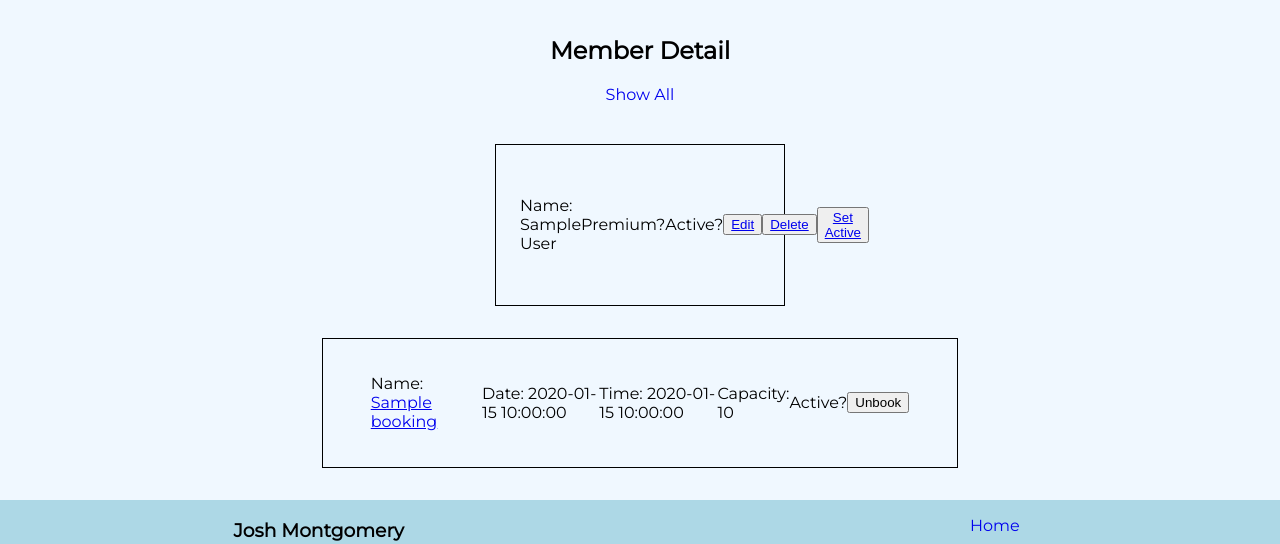
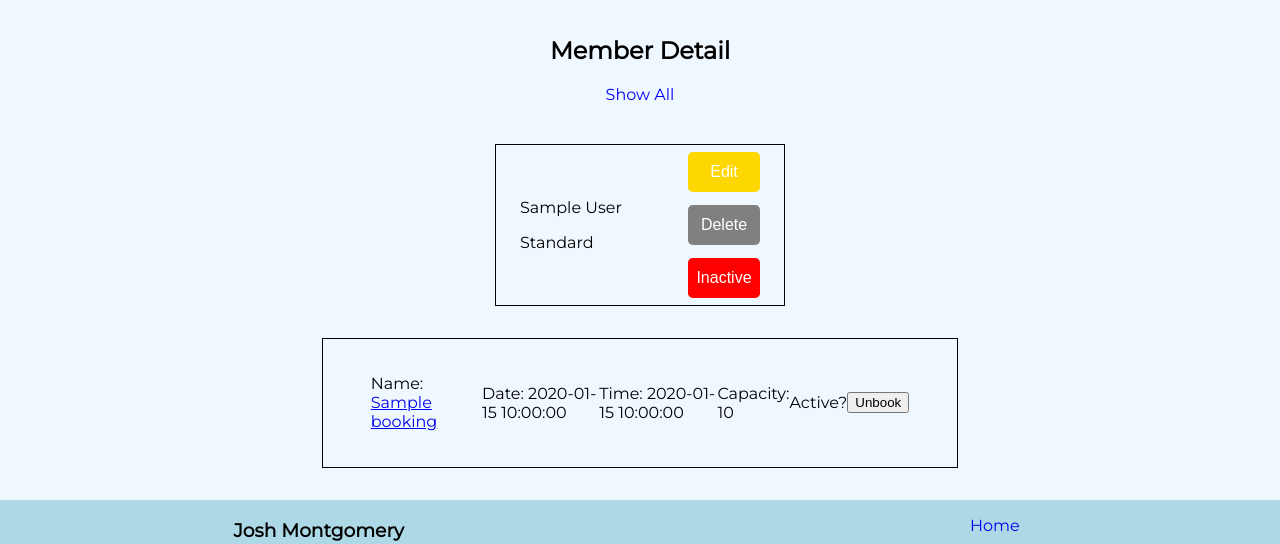
Before and after one commit to jomonty/python_project_gym_app, a Flask app: page /members/1 in a window 1280 px wide. Shown: the part 100-644 px from the top of the page. Run offline with Flask 2, Linux system fonts and the light colour scheme; a database or web service that is not in the repository returns one stand-in record (values such as "Sample title"); some libraries are stand-ins or nearby versions.

Commit message:
member styling continued

```diff
--- a/gym_app/static/css/buttons.css
+++ b/gym_app/static/css/buttons.css
@@ -1,7 +1,9 @@
 .button {
     border: none;
     color: white;
-    padding: 0.4rem 0.6rem;
+    height: 2.5em;
+    width: 4.5em;
+    /* padding: 0.5rem 0.8rem; */
     text-align: center;
     text-decoration: none;
     /* display: inline-block; */
@@ -9,15 +11,17 @@
     border-radius: 0.3em;
 }
 
-.member-button {
-    font-size: 14px;
-}
-
 .button-post {
     background-color: blue;
     align-self: flex-end;
     justify-self: center;
     margin: 0.5em;
+}
+.button-edit {
+    background-color: gold;
+}
+.button-delete {
+    background-color: grey;
 }
 
 .button-back {
--- a/gym_app/static/css/members.css
+++ b/gym_app/static/css/members.css
@@ -25,7 +25,7 @@
 .card-member {
     display: flex;
     flex-direction: row;
-    justify-content: space-evenly;
+    justify-content: space-between;
     align-items: center;
     border: 1px solid black;
     padding: 0 1.5em 0 1.5em;
@@ -33,8 +33,18 @@
     height: 10em;
 
 }
-.member-show-buttons {
+.card-member-text {
     display: flex;
     flex-direction: column;
-    row-gap: 2em;
+    row-gap: 1em;
+    justify-items: flex-start;
 }
+.card-member-text > p {
+    padding: 0;
+    margin: 0;
+}
+.card-member-buttons {
+    display: flex;
+    flex-direction: column;
+    row-gap: 0.8em;
+}
--- a/gym_app/templates/members/show.html
+++ b/gym_app/templates/members/show.html
@@ -13,24 +13,39 @@
     </header>
     <main class="member-main">
         <section class="card-member">
-            <p>Name: {{ member.get_full_name() }}</p>
-            <p>Premium? {{ member.is_premium }}</p>
-            <p>Active? {{ member.is_active }}</p>
-            <button>
-                <a href="/members/{{ member.id }}/edit">Edit</a>
-            </button>
-            <button>
-                <a href="/members/{{ member.id }}/delete">Delete</a>
-            </button>
-            <button>
-                <a href="/members/{{ member.id }}/toggle">
-                    {% if member.is_active %}
-                        Set Inactive
-                    {% else %}
-                        Set Active
-                    {% endif %}
+            <div class="card-member-text">
+                <p>{{ member.get_full_name() }}</p>
+                {% if member.is_premium %}
+                        <p>Premium &#127775;</p>
+                {% else %}
+                    <p>Standard</p>
+                {% endif %}
+            </div>
+            <div class="card-member-buttons">
+                <a href="/members/{{ member.id }}/edit" class="invisi-link">
+                    <button class="button button-edit">
+                        Edit
+                    </button>
                 </a>
-            </button>
+                <a href="/members/{{ member.id }}/delete" class="invisi-link">
+                    <button class="button button-delete">
+                        Delete
+                    </button>
+                </a>
+                {% if member.is_active %}
+                    <a href="/members/{{ member.id }}/toggle" class="invisi-link">
+                        <button class="button member-button button-set-inactive">
+                            Active
+                        </button>
+                    </a>
+                {% else %}
+                    <a href="/members/{{ member.id }}/toggle" class="invisi-link">
+                        <button class="button member-button button-set-active">
+                            Inactive
+                        </button>
+                    </a>
+                {% endif %}
+            </div>
         </section>
         <section class="classes-main">
             {% for class in classes %}
```
Also changed, not shown: gym_app/templates/members/index.html (+10 -10 lines).
